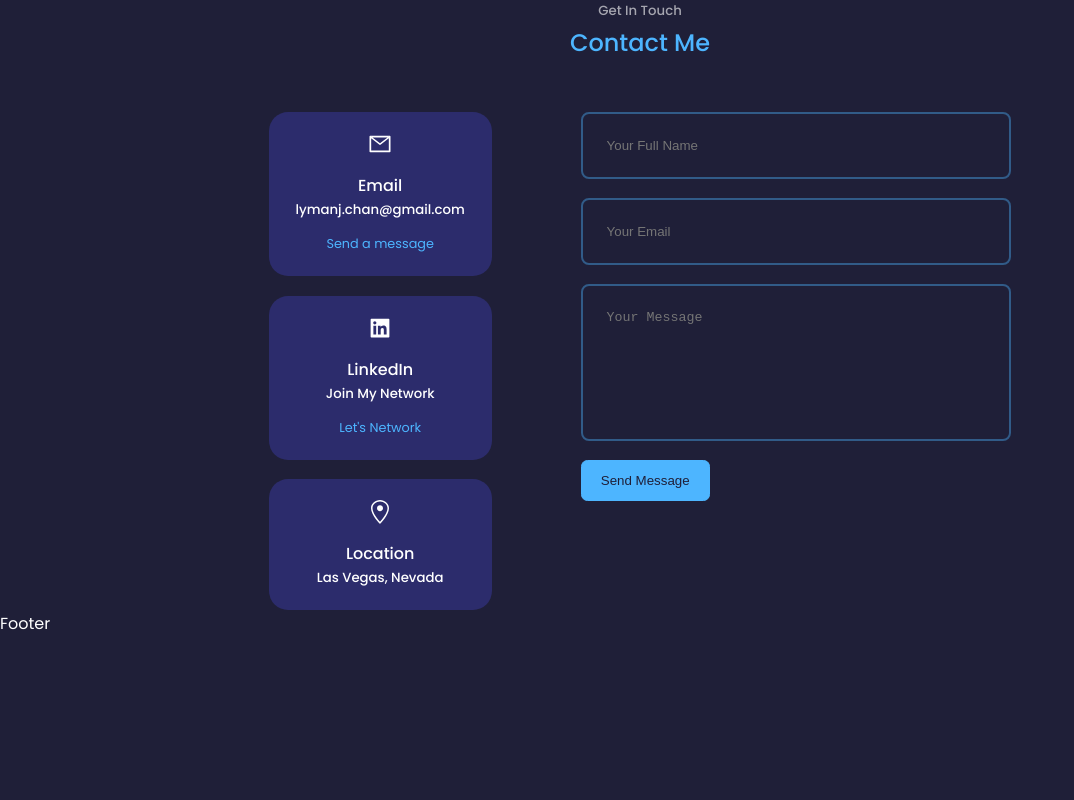
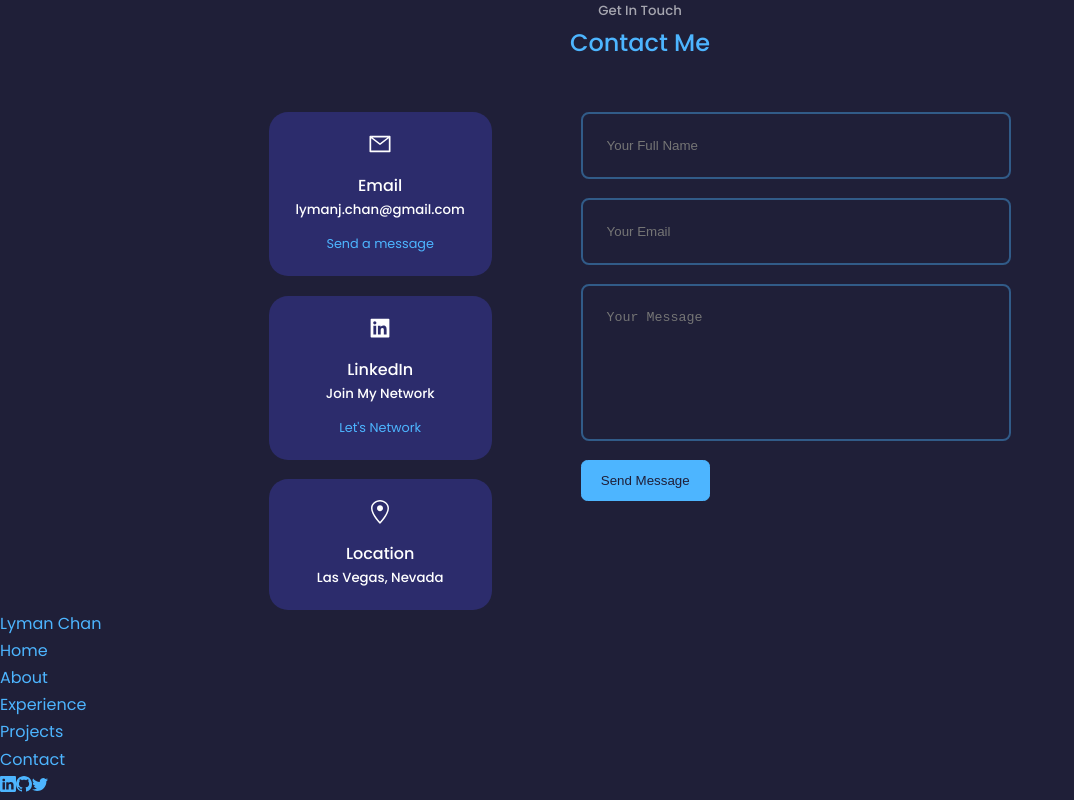
Before and after one commit to legacycultivated/react-portfolio-lyman, a React (Create React App) app: page / in a window 1280 px wide. Shown: the part 3329-4129 px from the top of the page, without its empty margins (0-1074 px from the left). Before the commit the page ends 3966 px from the top, so only its background shows below. Built offline with nearby package versions, Linux system fonts and the light colour scheme.

Commit message:
create footer component

```diff
--- a/src/components/footer/Footer.jsx
+++ b/src/components/footer/Footer.jsx
@@ -1,8 +1,45 @@
 import React from "react";
 import "./footer.css";
+import { BsLinkedin, BsGithub, BsTwitter } from "react-icons/bs";
 
 const Footer = () => {
-  return <div>Footer</div>;
+  return (
+    <footer>
+      <a href="#" className="footer_logo">
+        Lyman Chan
+      </a>
+
+      <ul className="permalinks">
+        <li>
+          <a href="#">Home</a>
+        </li>
+        <li>
+          <a href="#about">About</a>
+        </li>
+        <li>
+          <a href="#experience">Experience</a>
+        </li>
+        <li>
+          <a href="#projects">Projects</a>
+        </li>
+        <li>
+          <a href="#contact">Contact</a>
+        </li>
+      </ul>
+
+      <div className="footer_socials">
+        <a href="https://www.linkedin.com/in/lymanchanjr/">
+          <BsLinkedin />
+        </a>
+        <a href="https://github.com/legacycultivated">
+          <BsGithub />
+        </a>
+        <a href="https://twitter.com/Fullstack_Lyman">
+          <BsTwitter />
+        </a>
+      </div>
+    </footer>
+  );
 };
 
 export default Footer;
```
